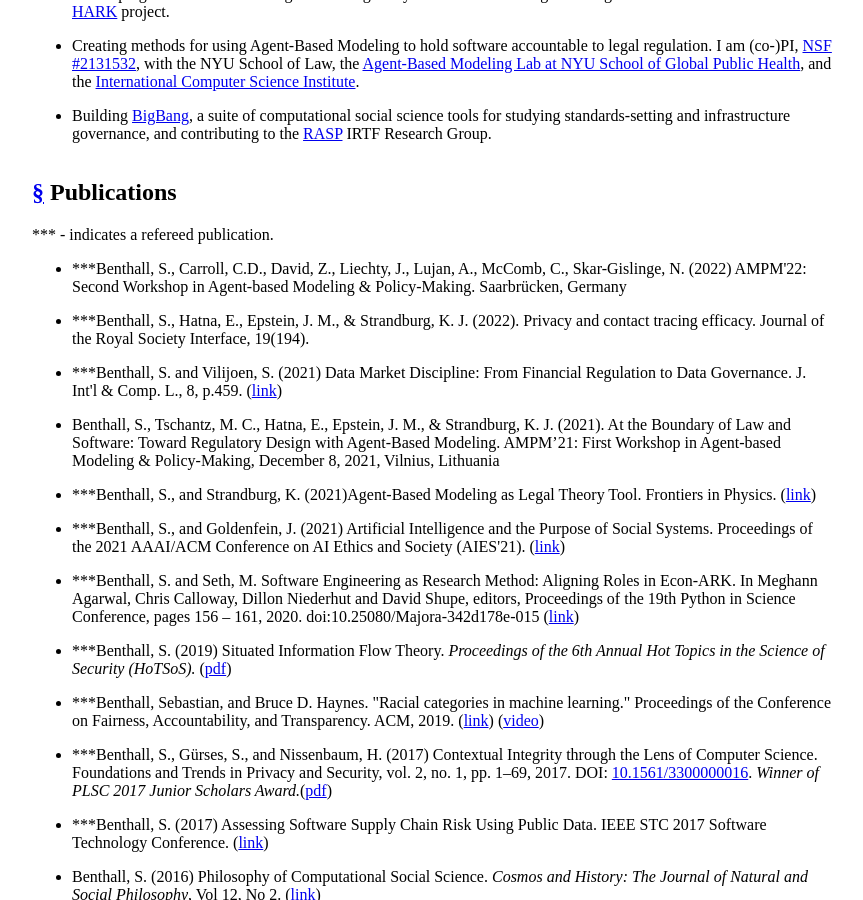
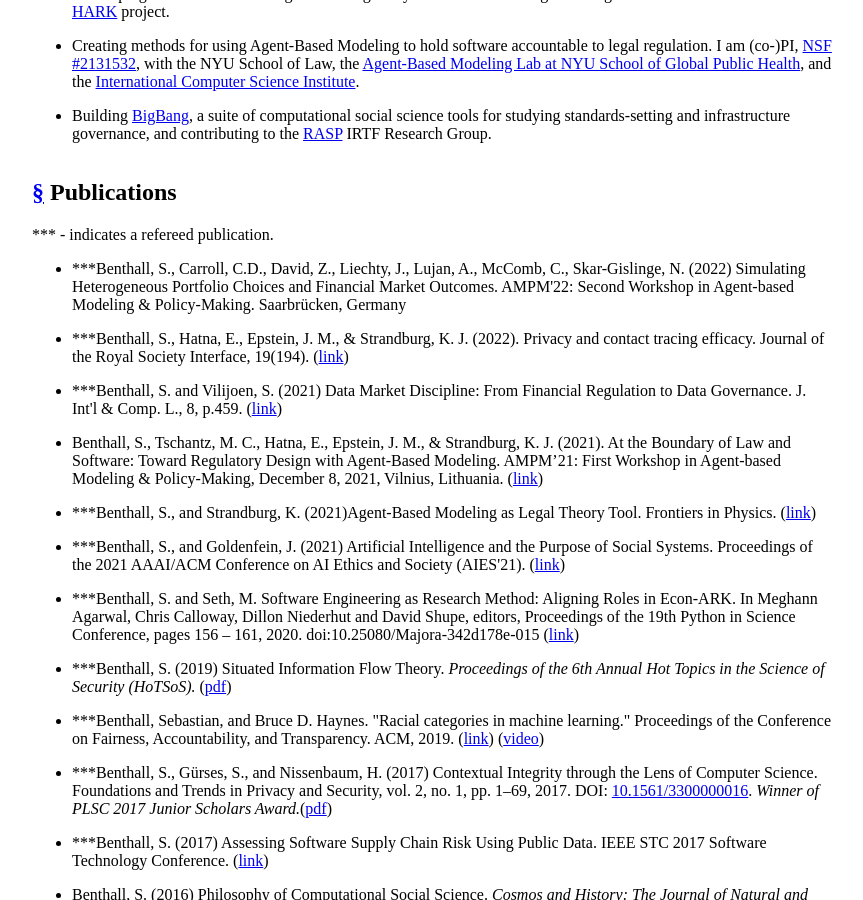
Before and after one commit to sbenthall/personal_website, a Jekyll site: the page built from index.md, in a window 1280 px wide and 900 px high, scrolled down 438 px. Shown: the whole window, without its empty margins (208-1071 px from the left). Built offline with Jekyll 4.4.1, drawn with Linux system fonts in a browser that asks for light colours.

Commit message:
pubs edits

```diff
--- a/index.md
+++ b/index.md
@@ -22,10 +22,11 @@
 <p>*** - indicates a refereed publication.</p>
 
 <ul>
-   <li>***Benthall, S., Carroll, C.D., David, Z., Liechty, J., Lujan, A., McComb, C., Skar-Gislinge, N. (2022) AMPM'22: Second Workshop in Agent-based Modeling & Policy-Making.  Saarbrücken, Germany</li>
-   <li>***Benthall, S., Hatna, E., Epstein, J. M., & Strandburg, K. J. (2022). Privacy and contact tracing efficacy. Journal of the Royal Society Interface, 19(194).</li>
+   <li>***Benthall, S., Carroll, C.D., David, Z., Liechty, J., Lujan, A., McComb, C., Skar-Gislinge, N. (2022) Simulating Heterogeneous Portfolio Choices and
+Financial Market Outcomes. AMPM'22: Second Workshop in Agent-based Modeling & Policy-Making.  Saarbrücken, Germany</li>
+   <li>***Benthall, S., Hatna, E., Epstein, J. M., & Strandburg, K. J. (2022). Privacy and contact tracing efficacy. Journal of the Royal Society Interface, 19(194). (<a href="https://royalsocietypublishing.org/doi/full/10.1098/rsif.2022.0369">link</a>)</li>
    <li>***Benthall, S. and Vilijoen, S. (2021) Data Market Discipline: From Financial Regulation to Data Governance. J. Int'l & Comp. L., 8, p.459. (<a href="https://www.jicl.org.uk/storage/journals/November2021/PaJPuMGBl3PCHs8ABRyd.pdf">link</a>)</li>
-   <li>Benthall, S., Tschantz, M. C., Hatna, E., Epstein, J. M., & Strandburg, K. J. (2021). At the Boundary of Law and Software: Toward Regulatory Design with Agent-Based Modeling. AMPM’21: First Workshop in Agent-based Modeling & Policy-Making, December 8, 2021, Vilnius, Lithuania</li>
+   <li>Benthall, S., Tschantz, M. C., Hatna, E., Epstein, J. M., & Strandburg, K. J. (2021). At the Boundary of Law and Software: Toward Regulatory Design with Agent-Based Modeling. AMPM’21: First Workshop in Agent-based Modeling & Policy-Making, December 8, 2021, Vilnius, Lithuania. (<a href="https://ceur-ws.org/Vol-3182/paper10.pdf">link</a>)</li>
    <li>***Benthall, S., and Strandburg, K. (2021)Agent-Based Modeling as Legal Theory Tool. Frontiers in Physics. (<a href="https://www.frontiersin.org/articles/10.3389/fphy.2021.666386/full">link</a>)</li>
    <li>***Benthall, S., and Goldenfein, J. (2021) Artificial Intelligence and the Purpose of Social Systems. Proceedings of the 2021 AAAI/ACM Conference on AI Ethics and Society (AIES'21). (<a href="http://sbenthall.net/papers/aipss.pdf">link</a>)</li>
    <li>***Benthall, S. and Seth, M. Software Engineering as Research Method: Aligning Roles in Econ-ARK. In Meghann Agarwal, Chris Calloway, Dillon Niederhut and David Shupe, editors, Proceedings of the 19th Python in Science Conference, pages 156 – 161, 2020. doi:10.25080/Majora-342d178e-015 (<a href="http://conference.scipy.org/proceedings/scipy2020/sebastian_benthall.html">link</a>)</li>
```
